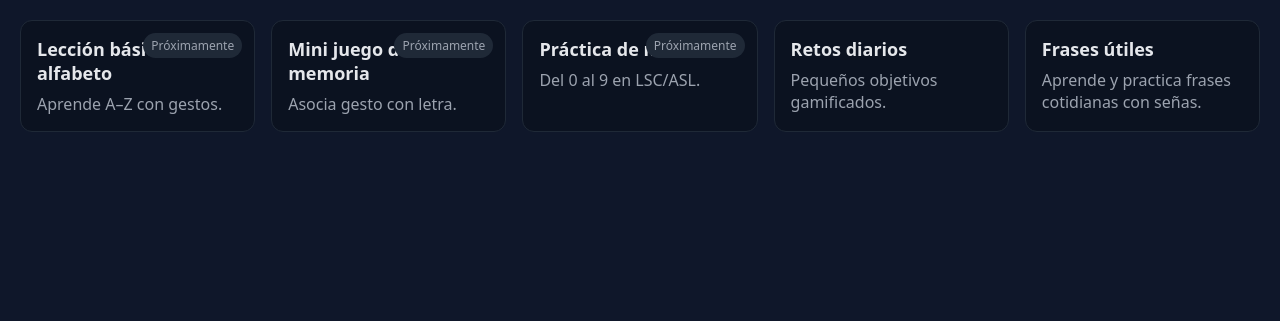
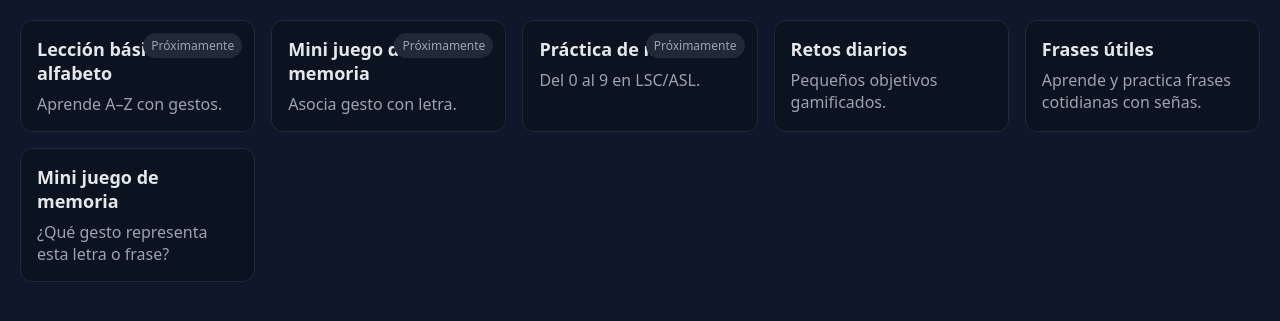
Before and after one commit to EliasOrellana437/PruebaProyecto, a Django app: page /menu/ in a window 1280 px wide. Shown: the part 91-412 px from the top of the page. Run offline with Django 5.2, Linux system fonts and the light colour scheme.

Commit message:
cambio, arreglar url de mini juego

```diff
--- a/templates/core/menu.html
+++ b/templates/core/menu.html
@@ -9,9 +9,10 @@
 <body class="page page-menu">
   <header class="topbar">
     <h1>Proyecto SignBridge</h1>
-    <div class="user">Hola,  {{  username }}</div>
+    <div class="user">Hola,  {{ username }}</div>
   </header>
 
+  <!-- NUEVO BOTÓN: retos diarios -->
   <main class="grid">
     {% for opt in options %}
       {% if opt.slug == "retos-diarios" %}
@@ -29,15 +30,18 @@
     {% endfor %}
 
     <!-- NUEVO BOTÓN: Frases útiles -->
-<a href="/frases/" class="tile" data-slug="frases-utiles">
-  <h2>Frases útiles</h2>
-  <p>Aprende y practica frases cotidianas con señas.</p>
-</a>
+    <a href="/frases/" class="tile" data-slug="frases-utiles">
+      <h2>Frases útiles</h2>
+      <p>Aprende y practica frases cotidianas con señas.</p>
+    </a>
+
+    <!-- NUEVO BOTÓN: Mini juego de memoria -->
+    <a href="/mini-juego/" class="tile" data-slug="mini-juego">
+      <h2>Mini juego de memoria</h2>
+      <p>¿Qué gesto representa esta letra o frase?</p>
+    </a>
   </main>
 
-  <!-- El script va justo antes de cerrar el body -->
- <script src="{% static 'js/menu.js' %}?v=10"></script>
-
-
+  <script src="{% static 'js/menu.js' %}?v=10"></script>
 </body>
 </html>
```
Also changed, not shown: db.sqlite3.
